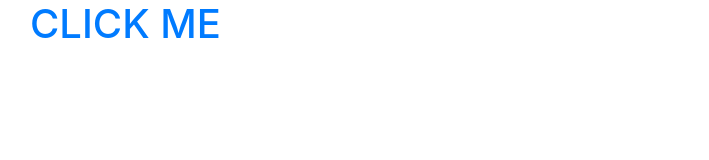
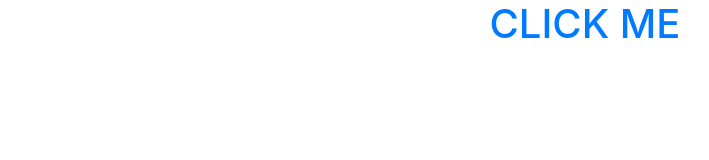
Before and after one commit to namekinggamerboy/uplife-server, a plain HTML site: page index.html in a window 1280 px wide. Shown: the whole page, without its empty margins (55-764 px from the left). Drawn offline with nearby package versions, Linux system fonts and the light colour scheme.

Commit message:
Update index.html

```diff
--- a/index.html
+++ b/index.html
@@ -13,7 +13,7 @@
 
 <div class="container">
 <!-- https://meeroyal.glitch.me -->
-<h1><a href="https://meeroyal.herokuapp.com">CLICK ME</a></h1>
+<center><h1><a href="https://meeroyal.herokuapp.com">CLICK ME</a></h1></center>
 </div>
 </body>
 </html>
```
